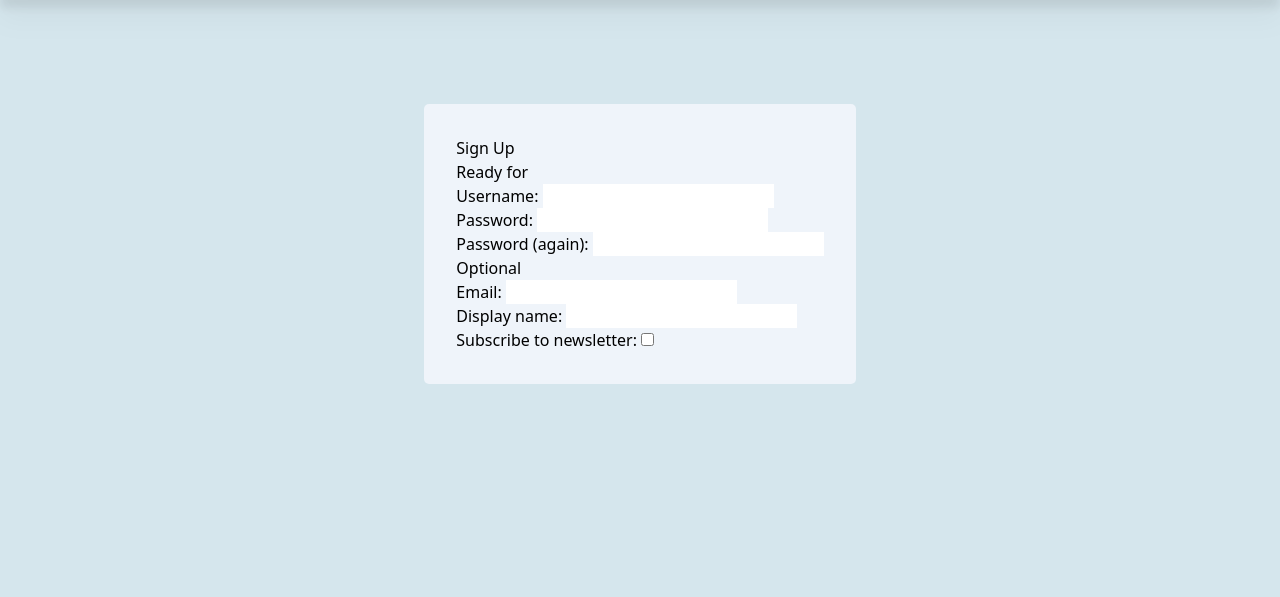
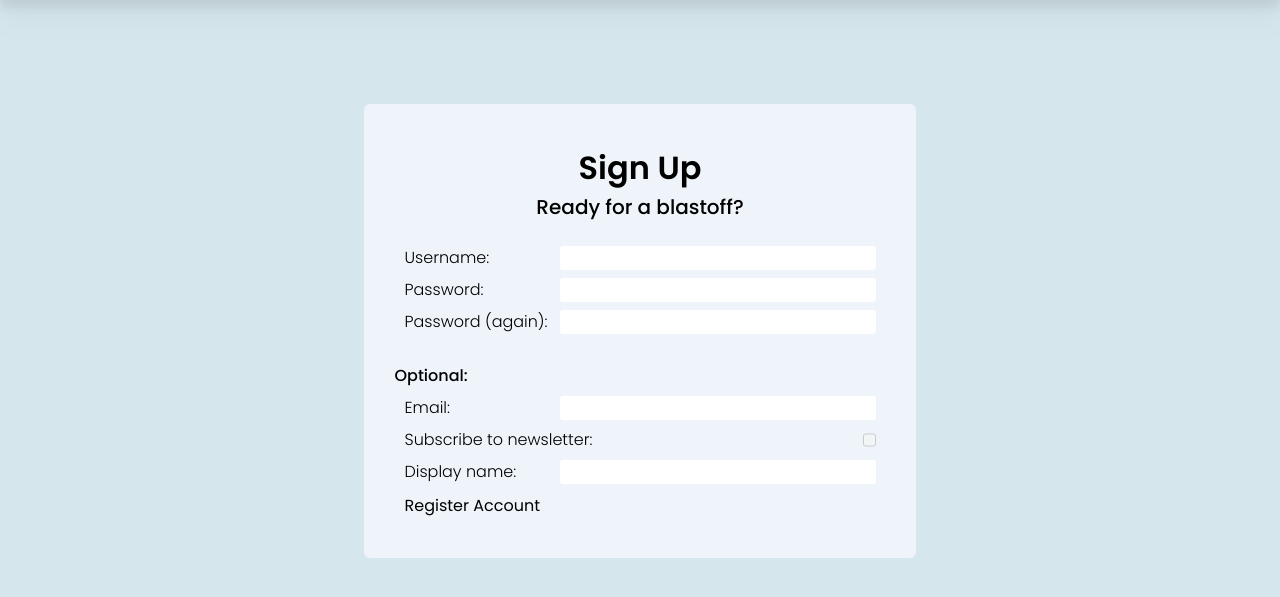
Before and after one commit to Leo-MathGuy/OC-Web, a Flask app: page /signup in a window 1280 px wide. Shown: the part 72-669 px from the top of the page. Run offline with Flask 3, Linux system fonts and the light colour scheme; style sheets or scripts are compiled from the project's sources; some libraries are stand-ins or nearby versions.

Commit message:
Work on the auth page

```diff
--- a/webapp/css/auth.scss
+++ b/webapp/css/auth.scss
@@ -2,11 +2,57 @@ form {
     width: fit-content;
 
     margin: 7rem auto;
-    padding: 2rem;
+    padding: 2.5rem;
 
-    border-radius: 5px;
+    border-radius: 6px;
 
-    label {
-        display: block;
+    font-family: "Poppins", sans-serif;
+}
+
+label {
+    padding: 8px 0 0;
+
+    display: flex;
+    justify-content: space-between;
+    gap: 12px;
+
+    font-weight: 300;
+}
+
+input {
+    border-radius: 3px;
+}
+
+h1,
+h2 {
+    text-align: center;
+}
+
+h1 {
+    font-size: 32px;
+    font-weight: 600;
+}
+
+h2 {
+    font-size: 20px;
+    font-weight: 500;
+    margin-bottom: 1rem;
+}
+
+form > div {
+    margin: 10px 0;
+
+    p {
+        font-weight: 500;
+        margin-left: -10px;
+        margin-top: 30px;
     }
 }
+
+.red {
+    color: red;
+    opacity: 0.6;
+    margin-right: 2px;
+    padding: 0;
+    display: inline;
+}
--- a/webapp/static/css/auth.css
+++ b/webapp/static/css/auth.css
@@ -1,11 +1,54 @@
 form {
   width: fit-content;
   margin: 7rem auto;
-  padding: 2rem;
-  border-radius: 5px;
+  padding: 2.5rem;
+  border-radius: 6px;
+  font-family: "Poppins", sans-serif;
 }
-form label {
-  display: block;
+
+label {
+  padding: 8px 0 0;
+  display: flex;
+  justify-content: space-between;
+  gap: 12px;
+  font-weight: 300;
+}
+
+input {
+  border-radius: 3px;
+}
+
+h1,
+h2 {
+  text-align: center;
+}
+
+h1 {
+  font-size: 32px;
+  font-weight: 600;
+}
+
+h2 {
+  font-size: 20px;
+  font-weight: 500;
+  margin-bottom: 1rem;
+}
+
+form > div {
+  margin: 10px 0;
+}
+form > div p {
+  font-weight: 500;
+  margin-left: -10px;
+  margin-top: 30px;
+}
+
+.red {
+  color: red;
+  opacity: 0.6;
+  margin-right: 2px;
+  padding: 0;
+  display: inline;
 }
 
 /*# sourceMappingURL=auth.css.map */
--- a/webapp/static/css/tw.css
+++ b/webapp/static/css/tw.css
@@ -701,6 +701,11 @@ video {
   background-color: rgb(91 98 122 / var(--tw-bg-opacity));
 }
 
+.bg-theme-blue-700 {
+  --tw-bg-opacity: 1;
+  background-color: rgb(213 230 237 / var(--tw-bg-opacity));
+}
+
 .bg-theme-blue-800 {
   --tw-bg-opacity: 1;
   background-color: rgb(239 244 250 / var(--tw-bg-opacity));
@@ -709,11 +714,6 @@ video {
 .bg-theme-dark {
   --tw-bg-opacity: 1;
   background-color: rgb(7 10 18 / var(--tw-bg-opacity));
-}
-
-.bg-theme-blue-700 {
-  --tw-bg-opacity: 1;
-  background-color: rgb(213 230 237 / var(--tw-bg-opacity));
 }
 
 .bg-opacity-50 {
--- a/webapp/templates/pages/auth/signup.html
+++ b/webapp/templates/pages/auth/signup.html
@@ -4,16 +4,38 @@
 
 <form action="/auth/signup" method="post" class="auth_form">
     <h1>Sign Up</h1>
-    <h2>Ready for </h2>
+    <h2>Ready for a blastoff?</h2>
 
-    <input type="hidden" name="csrf_token" value="{{ csrf_token }}">
-    <label for="username">Username: <input type="text" name="username" id="username" required></label>
-    <label for="password1">Password: <input type="password" name="password1" id="password1" required></label>
-    <label for="password2">Password (again): <input type="password" name="password2" id="password2" required></label>
-    <p>Optional</p>
-    <label for="email">Email: <input type="email" name="email" id="email"></label>
-    <label for="name">Display name: <input type="text" name="name" id="name"></label>
-    <label for="subscribe">Subscribe to newsletter: <input type="checkbox" name="subscribe" id="subscribe"></label>
+    <div>
+        <input type="hidden" name="csrf_token" value="{{ csrf_token }}">
+        <label for="username">
+            Username: <input type="text" name="username" id="username" required minlength=3 maxlength=30
+                pattern="^([A-z]|[0-9]|_|-)+$">
+        </label>
+
+        <label for="password1">
+            Password: <input type="password" name="password1" id="password1" required minlength=8 maxlength=60>
+        </label>
+
+        <label for="password2">
+            Password (again): <input type="password" name="password2" id="password2" required minlength=8 maxlength=80>
+        </label>
+    </div>
+    <div>
+        <p>Optional:</p>
+        <label for="email">Email: <input type="email" name="email" id="email" maxlength=256></label>
+        <label for="subscribe">Subscribe to newsletter: <input type="checkbox" name="subscribe" id="subscribe"
+                disabled></label>
+        <label for="name">Display name: <input type="text" name="name" id="name" maxlength=30 minlength=3></label>
+    </div>
+    <input type="submit" value="Register Account">
 </form>
 
 {% endblock content %}
+
+{% block scripts %}
+
+{{ super() }}
+<script src="/static/js/signup.js"></script>
+
+{% endblock scripts %}
```
Also changed, not shown: webapp/static/js/signup.js (added, +57 -0 lines), 1 other file.
